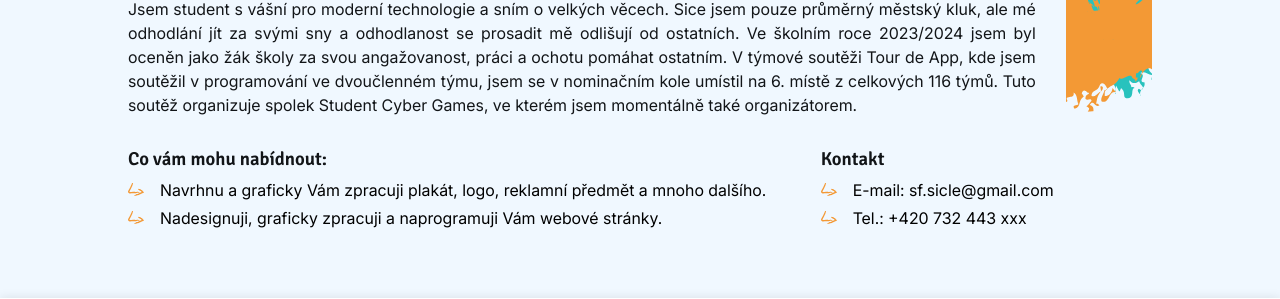
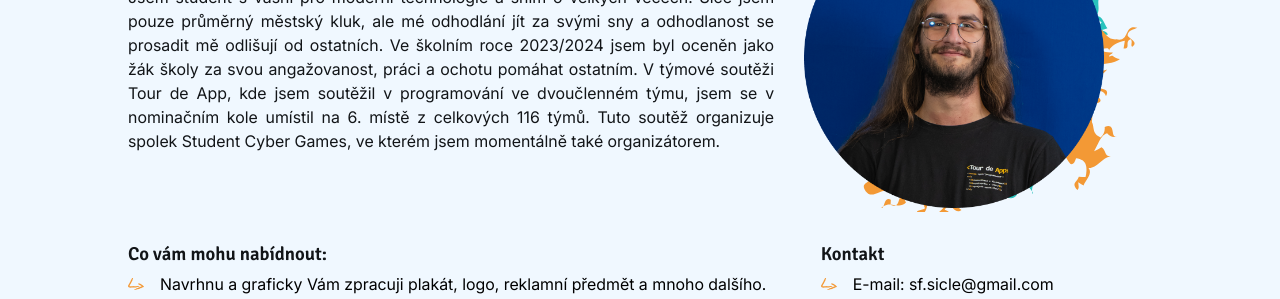
Before and after one commit to sfsicle/sfsicle.github.io, a plain HTML site: page nas-tym/index.html in a window 1280 px wide. Shown: the part 389-688 px from the top of the page. Drawn offline with Linux system fonts and the light colour scheme; files whose address does not match are found by name.

Commit message:
personal, photo

```diff
--- a/css/nas-tym.css
+++ b/css/nas-tym.css
@@ -8,14 +8,16 @@
   margin-block: 50px 0px;
 }
 
-.photo {
-  width: 40%;
+.photo img {
+  width: 300px;
 }
 
-.photo img {
-  width: 80%;
-  height: auto;
+.text {
+  width: 65%;
+}
 
+.photo {
+  width: 35%;
 }
 
 h1,
```
